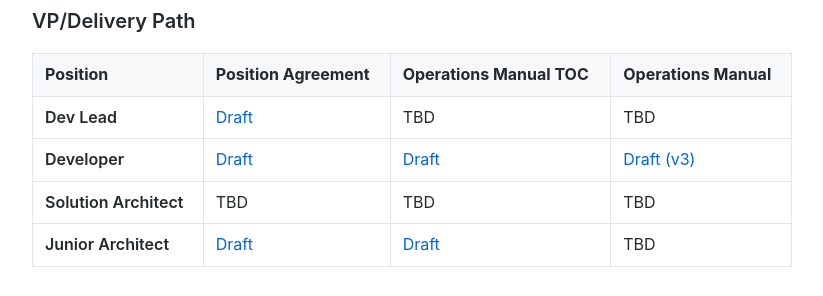
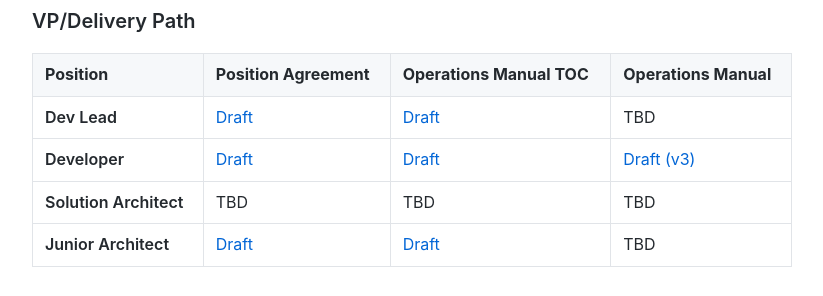
Before and after one commit to MariusWilsch/public-wilsch-ai-pages, a Jekyll site: the page built from global/operations-manual-router.md, in a window 1280 px wide and 900 px high, scrolled down 1045 px. Shown: the part 153-449 px from the top of the window, without its empty margins (228-1051 px from the left). Built offline with Jekyll 4.4.1, drawn with Linux system fonts in a browser that asks for light colours; our own code applies the rules of GitHub Pages for plain Markdown files.

Commit message:
Sync from hippocampus 2026-02-21

```diff
--- a/global/operations-manual-router.md
+++ b/global/operations-manual-router.md
@@ -36,7 +36,7 @@ Entry point for all position-specific Operations Manuals at Wilsch AI Services.
 
 | Position | Position Agreement | Operations Manual TOC | Operations Manual |
 |----------|-------------------|----------------------|-------------------|
-| **Dev Lead** | [Draft](https://mariuswilsch.github.io/public-wilsch-ai-pages/global/dev-lead-position-agreement-wilsch-ai-services) | TBD | TBD |
+| **Dev Lead** | [Draft](https://mariuswilsch.github.io/public-wilsch-ai-pages/global/dev-lead-position-agreement-wilsch-ai-services) | [Draft](https://mariuswilsch.github.io/public-wilsch-ai-pages/global/dev-lead-operations-manual-toc) | TBD |
 | **Developer** | [Draft](https://mariuswilsch.github.io/public-wilsch-ai-pages/global/developer-position-agreement-wilsch-ai-services) | [Draft](https://mariuswilsch.github.io/public-wilsch-ai-pages/global/developer-operations-manual-toc) | [Draft (v3)](https://mariuswilsch.github.io/public-wilsch-ai-pages/global/developer-operations-manual-wilsch-ai-services) |
 | **Solution Architect** | TBD | TBD | TBD |
 | **Junior Architect** | [Draft](https://mariuswilsch.github.io/public-wilsch-ai-pages/global/junior-architect-position-agreement-wilsch-ai-services) | [Draft](https://mariuswilsch.github.io/public-wilsch-ai-pages/global/junior-architect-operations-manual-toc) | TBD |
```
